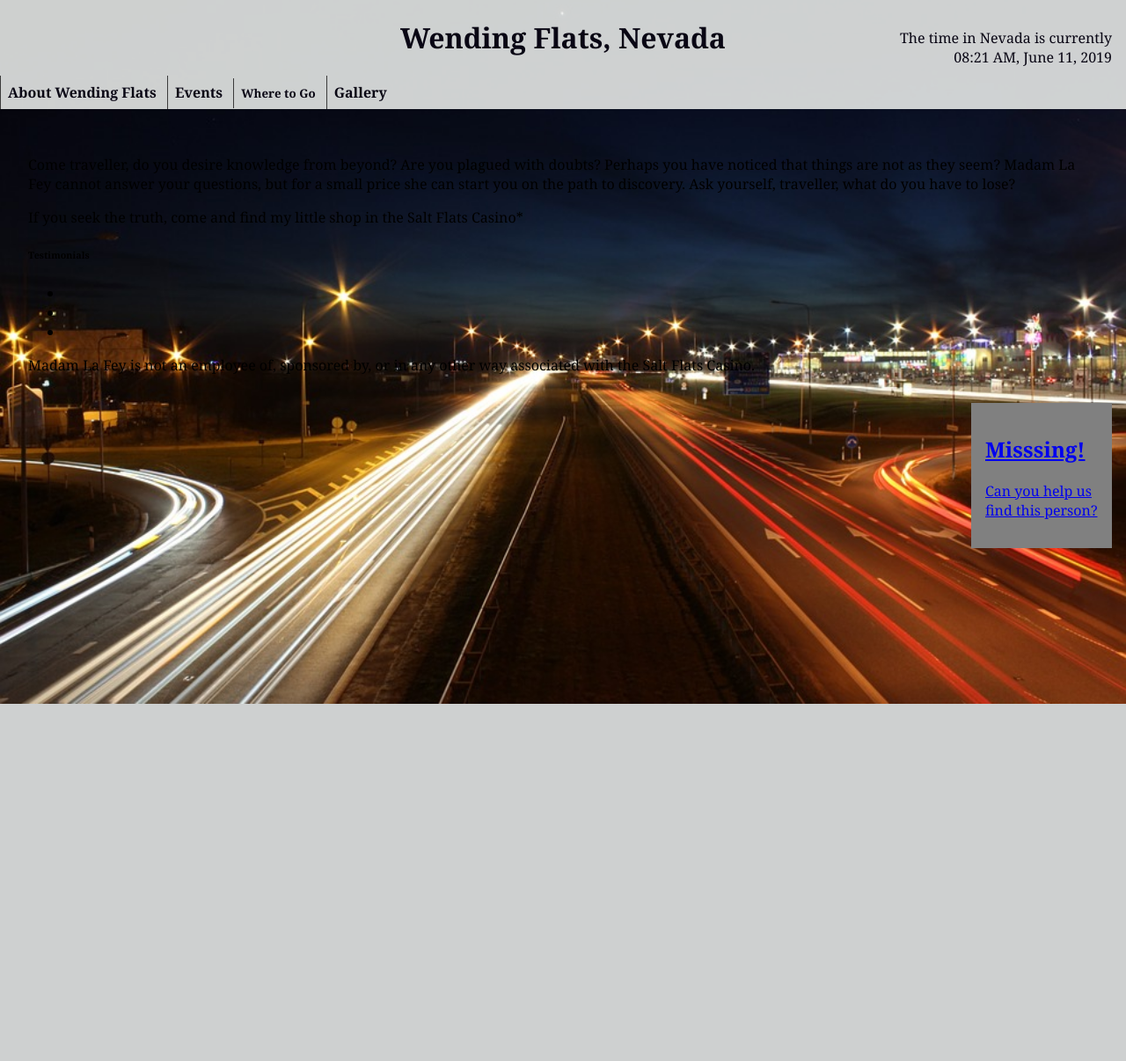
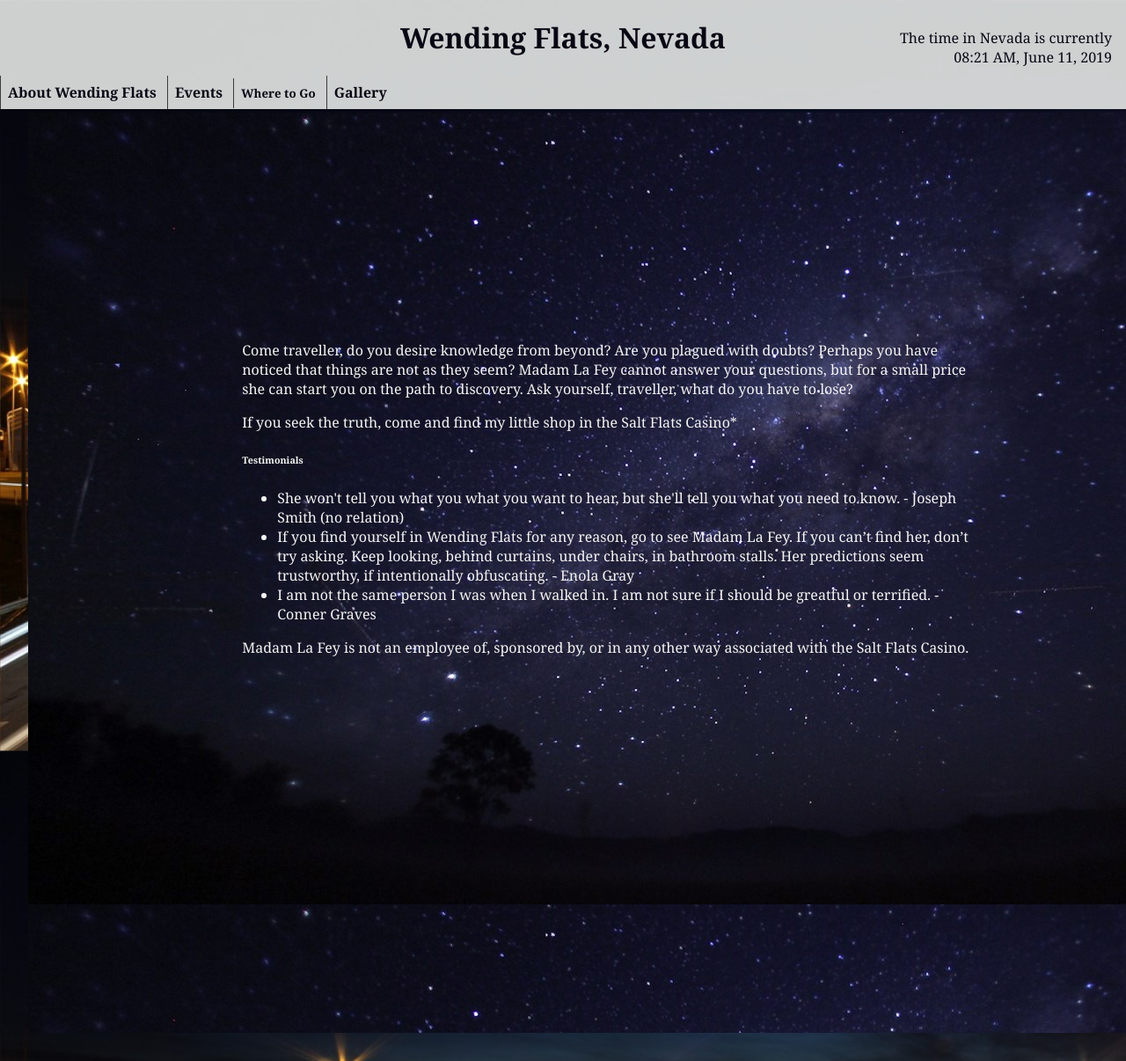
Before and after one commit to Zesjier/wendingflats, a Django app: page /nevada/fey in a window 1280 px wide; the page is wider, and only the part inside the window is pictured. Shown: that part at 88% size. Before the commit the page ends 800 px from the top of that part, so only its background shows below. Run offline with Django 3.2, Linux system fonts and the light colour scheme.

Commit message:
set up madam la fey

```diff
--- a/nv/static/nv/style.css
+++ b/nv/static/nv/style.css
@@ -128,6 +128,15 @@ body {
   padding: 5px;
 }
 
+#fey {
+  background-image: url('./img/starry.jpeg');
+  background-attachment: fixed;
+  color: whitesmoke;
+  padding: 20%;
+  width: 70%;
+  height: 70%;
+}
+
 .pic:hover img{
   background-color: rgb(232, 232, 240);
 }
--- a/nv/templates/nv/base.html
+++ b/nv/templates/nv/base.html
@@ -18,7 +18,7 @@
             <a href="{% url 'nv:stays' %}">Accomodations</a>
 
             {% if rand < 0.33 %}
-                <a href="{% url 'nv:index' %}">Madam le Fey</a>
+                <a href="{% url 'nv:fey' %}">Madam le Fey</a>
             {% endif %}
 
         </div>
--- a/nv/templates/nv/fey.html
+++ b/nv/templates/nv/fey.html
@@ -17,9 +17,18 @@
     </p>
     <h6>Testimonials</h6>
     <ul>
-      <li></li>
-      <li></li>
-      <li></li>
+      <li>
+        She won't tell you what you what you want to hear, but she'll tell you what you need
+        to know. - Joseph Smith (no relation)
+      </li>
+      <li>If you find yourself in Wending Flats for any reason, go to see Madam La Fey. If you can’t
+        find her, don’t try asking. Keep looking, behind curtains, under chairs, in bathroom stalls.
+        Her predictions seem trustworthy, if intentionally obfuscating. - Enola Gray
+      </li>
+      <li>
+        I am not the same person I was when I walked in. I am not sure if I should be greatful
+        or terrified. - Conner Graves
+      </li>
     </ul>
     <aside>
       Madam La Fey is not an employee of, sponsored by, or in any other
@@ -27,7 +36,3 @@
     </aside>
   </div>
 {% endblock %}
-
-{% block aftercontent %}
-  {% include 'missing_ad.html' %}
-{% endblock %}
```
Also changed, not shown: nv/static/nv/img/starry.jpeg (added).
